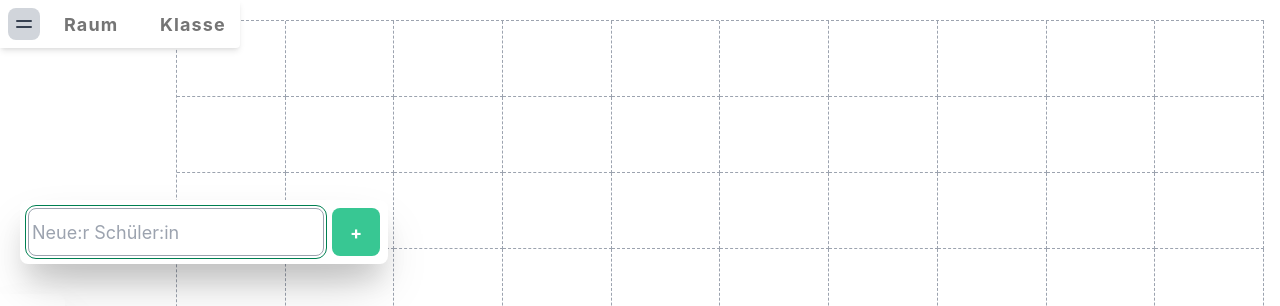
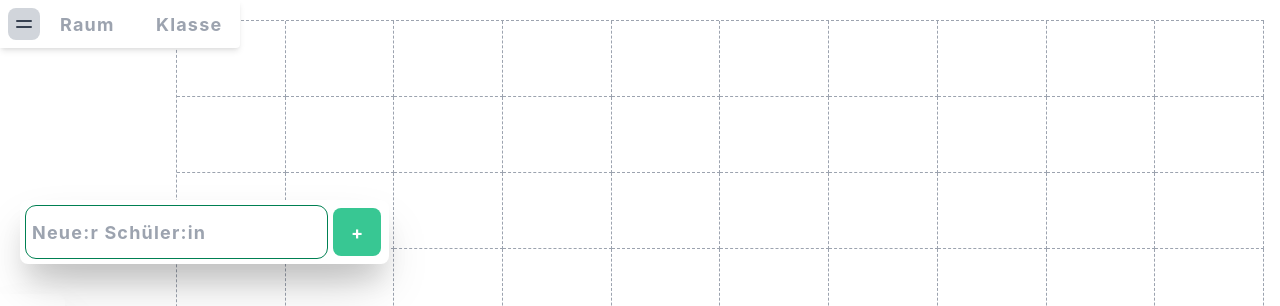
Before and after one commit to christiankozalla/sitzplan, a React (Vite) app: page / in a window 1280 px wide. Both pictures are taken after a click on the picture 32 px from the left and 326 px from the top of the page. Shown: the top 306 px of the page. Built offline with nearby package versions, Linux system fonts and the light colour scheme.

Commit message:
Inputs of Type Text receive Global Styles

```diff
--- a/src/components/AddStudent.module.css
+++ b/src/components/AddStudent.module.css
@@ -5,17 +5,6 @@
 .addStudent {
   display: flex;
   height: var(--addStudentHeight);
-}
-
-.addStudentInput {
-  padding: 3px;
-  border-radius: var(--space);
-  border: 1px solid var(--text-grey-400);
-  margin-right: var(--space);
-}
-
-.addStudentInput::placeholder {
-  color: var(--text-grey-400);
 }
 
 .addStudentButton {
@@ -26,6 +15,7 @@
   background-color: var(--color-primary-light);
   color: white;
   font-weight: bold;
+  margin-left: var(--space);
 }
 
 @media screen and (max-width: 700px) {
--- a/src/components/AddStudent.tsx
+++ b/src/components/AddStudent.tsx
@@ -17,8 +17,8 @@ export const AddStudent: FC = () => {
       </label>
       <input
         id="addStudent"
-        className={styles.addStudentInput}
         value={studentName}
+        type="text"
         placeholder="Neue:r Schüler:in"
         autoFocus
         onChange={(e) => setStudentName(e.target.value)}
--- a/src/components/Menu.module.css
+++ b/src/components/Menu.module.css
@@ -52,12 +52,7 @@
 }
 
 .input {
-  border: none;
   width: 80px;
-  padding: 0 var(--space);
-  color: var(--text-grey-700);
-  font-weight: bold;
-  letter-spacing: 1.1px;
 }
 
 .expandedMenu {
--- a/src/global.css
+++ b/src/global.css
@@ -100,6 +100,19 @@ h3 {
   outline-offset: 2px;
 }
 
+input[type="text"] {
+  border: none;
+  padding: 0 4px;
+  color: var(--text-grey-700);
+  font-weight: bold;
+  letter-spacing: 1.2px;
+  border-radius: var(--space);
+}
+
+input[type="text"]::placeholder {
+  color: var(--text-grey-400);
+}
+
 ::-webkit-scrollbar {
   width: 6px;
 }
```
